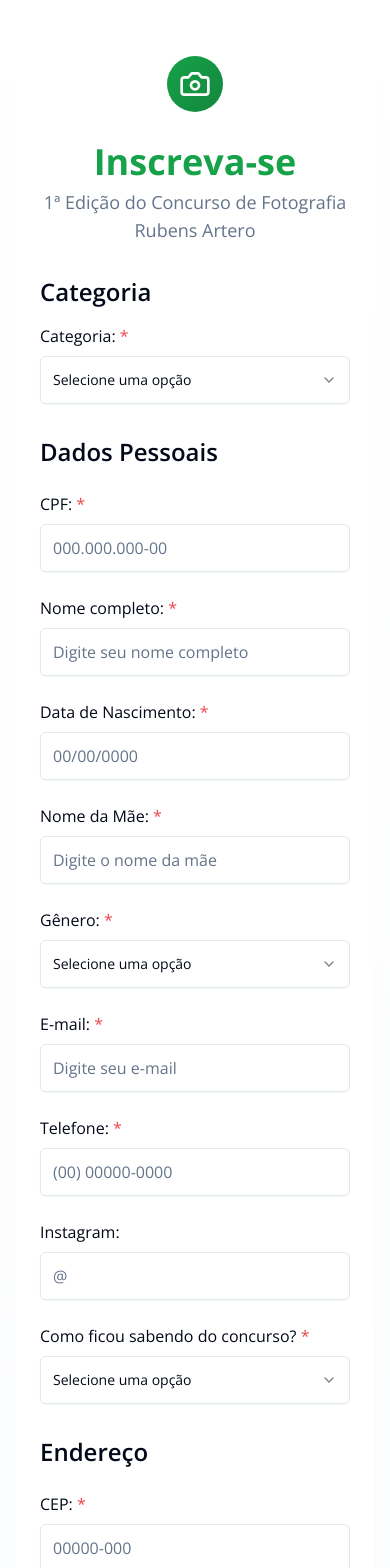
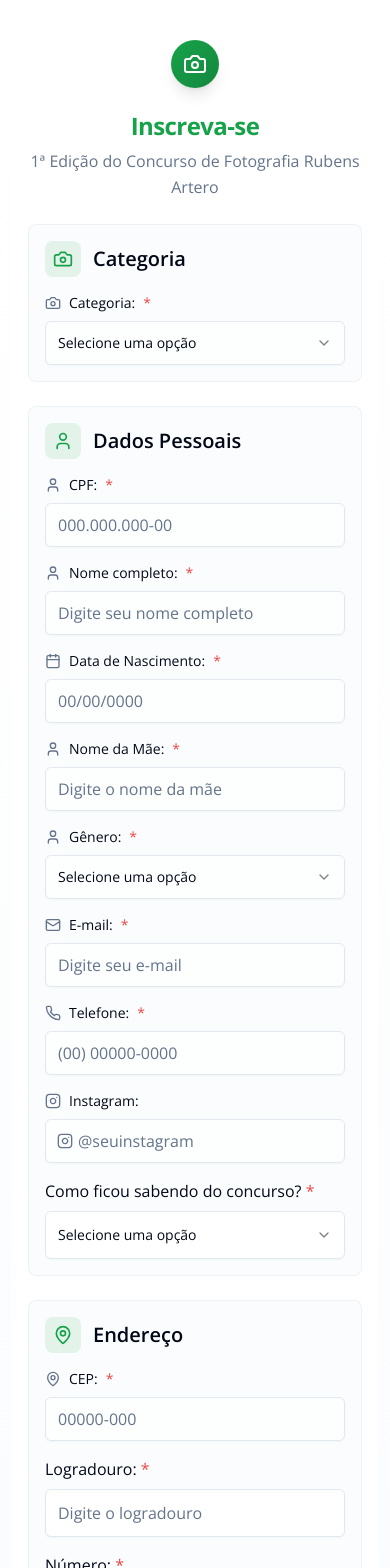
Before and after one commit to TatianaFlorentino/foto-form-design, a React (Vite) app: page / in a window 390 px wide. Shown: the top 1568 px of the page. Built offline with nearby package versions, Linux system fonts and the light colour scheme.

Commit message:
Improve form responsiveness
Make the form more visually appealing and accessible on different devices.

```diff
--- a/src/components/photography-contest-form.tsx
+++ b/src/components/photography-contest-form.tsx
@@ -159,36 +159,42 @@ Ao aceitar este termo, você declara estar ciente e concordar com as práticas d
   };
 
   return (
-    <div className="min-h-screen bg-gradient-bg py-8 px-4">
-      <div className="max-w-4xl mx-auto">
-        <Card className="shadow-card border-0">
-          <CardHeader className="text-center pb-8">
-            <div className="flex items-center justify-center mb-6">
-              <div className="bg-gradient-primary p-3 rounded-full">
-                <Camera className="h-8 w-8 text-primary-foreground" />
+    <div className="min-h-screen bg-gradient-bg py-4 sm:py-8 px-3 sm:px-4">
+      <div className="max-w-5xl mx-auto">
+        <Card className="shadow-card border-0 backdrop-blur-sm bg-card/95">
+          <CardHeader className="text-center pb-6 sm:pb-8 px-4 sm:px-6">
+            <div className="flex items-center justify-center mb-4 sm:mb-6">
+              <div className="bg-gradient-primary p-3 sm:p-4 rounded-full shadow-lg animate-pulse">
+                <Camera className="h-6 w-6 sm:h-8 sm:w-8 text-primary-foreground" />
               </div>
             </div>
-            <h1 className="text-4xl font-heading font-bold text-primary mb-2">
+            <h1 className="text-2xl sm:text-3xl lg:text-4xl font-heading font-bold text-primary mb-2 tracking-tight">
               Inscreva-se
             </h1>
-            <p className="text-lg text-muted-foreground">
+            <p className="text-base sm:text-lg text-muted-foreground max-w-2xl mx-auto leading-relaxed">
               1ª Edição do Concurso de Fotografia Rubens Artero
             </p>
           </CardHeader>
 
-          <CardContent className="space-y-8">
-            <form onSubmit={handleSubmit(onSubmit)} className="space-y-8">
+          <CardContent className="space-y-6 sm:space-y-8 px-4 sm:px-6 pb-6 sm:pb-8">
+            <form onSubmit={handleSubmit(onSubmit)} className="space-y-6 sm:space-y-8">
               {/* Categoria */}
-              <div className="space-y-4">
-                <h2 className="text-2xl font-heading font-semibold text-foreground">
+              <div className="space-y-4 p-4 sm:p-6 bg-muted/30 rounded-lg border border-border/50">
+                <div className="flex items-center gap-3 mb-4">
+                  <div className="p-2 bg-primary/10 rounded-lg">
+                    <Camera className="h-5 w-5 text-primary" />
+                  </div>
+                  <h2 className="text-xl sm:text-2xl font-heading font-semibold text-foreground">
                     Categoria
                   </h2>
+                </div>
                 <div className="space-y-2">
-                  <Label htmlFor="category" className="text-base font-medium">
+                  <Label htmlFor="category" className="text-sm sm:text-base font-medium flex items-center gap-2">
+                    <Camera className="h-4 w-4 text-muted-foreground" />
                     Categoria: <span className="text-required">*</span>
                   </Label>
                   <Select value={watchedCategory} onValueChange={(value) => setValue("category", value)}>
-                    <SelectTrigger className="h-12 shadow-input">
+                    <SelectTrigger className="h-11 sm:h-12 shadow-input bg-background/50 hover:bg-background/80 transition-colors">
                       <SelectValue placeholder="Selecione uma opção" />
                     </SelectTrigger>
                     <SelectContent>
@@ -200,21 +206,29 @@ Ao aceitar este termo, você declara estar ciente e concordar com as práticas d
                     </SelectContent>
                   </Select>
                   {errors.category && (
-                    <p className="text-required text-sm">{errors.category.message}</p>
+                    <p className="text-required text-sm flex items-center gap-1">
+                      <span className="text-xs">⚠</span> {errors.category.message}
+                    </p>
                   )}
                 </div>
               </div>
 
               {/* Dados Pessoais */}
-              <div className="space-y-6">
-                <h2 className="text-2xl font-heading font-semibold text-foreground">
+              <div className="space-y-4 p-4 sm:p-6 bg-muted/30 rounded-lg border border-border/50">
+                <div className="flex items-center gap-3 mb-4">
+                  <div className="p-2 bg-primary/10 rounded-lg">
+                    <User className="h-5 w-5 text-primary" />
+                  </div>
+                  <h2 className="text-xl sm:text-2xl font-heading font-semibold text-foreground">
                     Dados Pessoais
                   </h2>
+                </div>
 
-                <div className="grid grid-cols-1 md:grid-cols-2 gap-6">
+                <div className="grid grid-cols-1 md:grid-cols-2 gap-4 sm:gap-6">
                   {/* CPF */}
                   <div className="space-y-2">
-                    <Label htmlFor="cpf" className="text-base font-medium">
+                    <Label htmlFor="cpf" className="text-sm sm:text-base font-medium flex items-center gap-2">
+                      <User className="h-4 w-4 text-muted-foreground" />
                       CPF: <span className="text-required">*</span>
                     </Label>
                     <InputMask
@@ -226,34 +240,40 @@ Ao aceitar este termo, você declara estar ciente e concordar com as práticas d
                         <Input
                           {...inputProps}
                           id="cpf"
-                          className="h-12 shadow-input"
+                          className="h-11 sm:h-12 shadow-input bg-background/50 hover:bg-background/80 transition-colors"
                         />
                       )}
                     </InputMask>
                     {errors.cpf && (
-                      <p className="text-required text-sm">{errors.cpf.message}</p>
+                      <p className="text-required text-sm flex items-center gap-1">
+                        <span className="text-xs">⚠</span> {errors.cpf.message}
+                      </p>
                     )}
                   </div>
 
                   {/* Nome Completo */}
                   <div className="space-y-2">
-                    <Label htmlFor="fullName" className="text-base font-medium">
+                    <Label htmlFor="fullName" className="text-sm sm:text-base font-medium flex items-center gap-2">
+                      <User className="h-4 w-4 text-muted-foreground" />
                       Nome completo: <span className="text-required">*</span>
                     </Label>
                     <Input
                       id="fullName"
                       placeholder="Digite seu nome completo"
-                      className="h-12 shadow-input"
+                      className="h-11 sm:h-12 shadow-input bg-background/50 hover:bg-background/80 transition-colors"
                       {...register("fullName")}
                     />
                     {errors.fullName && (
-                      <p className="text-required text-sm">{errors.fullName.message}</p>
+                      <p className="text-required text-sm flex items-center gap-1">
+                        <span className="text-xs">⚠</span> {errors.fullName.message}
+                      </p>
                     )}
                   </div>
 
                   {/* Data de Nascimento */}
                   <div className="space-y-2">
-                    <Label htmlFor="birthDate" className="text-base font-medium">
+                    <Label htmlFor="birthDate" className="text-sm sm:text-base font-medium flex items-center gap-2">
+                      <Calendar className="h-4 w-4 text-muted-foreground" />
                       Data de Nascimento: <span className="text-required">*</span>
                     </Label>
                     <InputMask
@@ -265,38 +285,44 @@ Ao aceitar este termo, você declara estar ciente e concordar com as práticas d
                         <Input
                           {...inputProps}
                           id="birthDate"
-                          className="h-12 shadow-input"
+                          className="h-11 sm:h-12 shadow-input bg-background/50 hover:bg-background/80 transition-colors"
                         />
                       )}
                     </InputMask>
                     {errors.birthDate && (
-                      <p className="text-required text-sm">{errors.birthDate.message}</p>
+                      <p className="text-required text-sm flex items-center gap-1">
+                        <span className="text-xs">⚠</span> {errors.birthDate.message}
+                      </p>
                     )}
                   </div>
 
                   {/* Nome da Mãe */}
                   <div className="space-y-2">
-                    <Label htmlFor="motherName" className="text-base font-medium">
+                    <Label htmlFor="motherName" className="text-sm sm:text-base font-medium flex items-center gap-2">
+                      <User className="h-4 w-4 text-muted-foreground" />
                       Nome da Mãe: <span className="text-required">*</span>
                     </Label>
                     <Input
                       id="motherName"
                       placeholder="Digite o nome da mãe"
-                      className="h-12 shadow-input"
+                      className="h-11 sm:h-12 shadow-input bg-background/50 hover:bg-background/80 transition-colors"
                       {...register("motherName")}
                     />
                     {errors.motherName && (
-                      <p className="text-required text-sm">{errors.motherName.message}</p>
+                      <p className="text-required text-sm flex items-center gap-1">
+                        <span className="text-xs">⚠</span> {errors.motherName.message}
+                      </p>
                     )}
                   </div>
 
                   {/* Gênero */}
                   <div className="space-y-2">
-                    <Label htmlFor="gender" className="text-base font-medium">
+                    <Label htmlFor="gender" className="text-sm sm:text-base font-medium flex items-center gap-2">
+                      <User className="h-4 w-4 text-muted-foreground" />
                       Gênero: <span className="text-required">*</span>
                     </Label>
                     <Select value={watchedGender} onValueChange={(value) => setValue("gender", value)}>
-                      <SelectTrigger className="h-12 shadow-input">
+                      <SelectTrigger className="h-11 sm:h-12 shadow-input bg-background/50 hover:bg-background/80 transition-colors">
                         <SelectValue placeholder="Selecione uma opção" />
                       </SelectTrigger>
                       <SelectContent>
@@ -308,30 +334,36 @@ Ao aceitar este termo, você declara estar ciente e concordar com as práticas d
                       </SelectContent>
                     </Select>
                     {errors.gender && (
-                      <p className="text-required text-sm">{errors.gender.message}</p>
+                      <p className="text-required text-sm flex items-center gap-1">
+                        <span className="text-xs">⚠</span> {errors.gender.message}
+                      </p>
                     )}
                   </div>
 
                   {/* E-mail */}
                   <div className="space-y-2">
-                    <Label htmlFor="email" className="text-base font-medium">
+                    <Label htmlFor="email" className="text-sm sm:text-base font-medium flex items-center gap-2">
+                      <Mail className="h-4 w-4 text-muted-foreground" />
                       E-mail: <span className="text-required">*</span>
                     </Label>
                     <Input
                       id="email"
                       type="email"
                       placeholder="Digite seu e-mail"
-                      className="h-12 shadow-input"
+                      className="h-11 sm:h-12 shadow-input bg-background/50 hover:bg-background/80 transition-colors"
                       {...register("email")}
                     />
                     {errors.email && (
-                      <p className="text-required text-sm">{errors.email.message}</p>
+                      <p className="text-required text-sm flex items-center gap-1">
+                        <span className="text-xs">⚠</span> {errors.email.message}
+                      </p>
                     )}
                   </div>
 
                   {/* Telefone */}
                   <div className="space-y-2">
-                    <Label htmlFor="phone" className="text-base font-medium">
+                    <Label htmlFor="phone" className="text-sm sm:text-base font-medium flex items-center gap-2">
+                      <Phone className="h-4 w-4 text-muted-foreground" />
                       Telefone: <span className="text-required">*</span>
                     </Label>
                     <InputMask
@@ -343,27 +375,31 @@ Ao aceitar este termo, você declara estar ciente e concordar com as práticas d
                         <Input
                           {...inputProps}
                           id="phone"
-                          className="h-12 shadow-input"
+                          className="h-11 sm:h-12 shadow-input bg-background/50 hover:bg-background/80 transition-colors"
                         />
                       )}
                     </InputMask>
                     {errors.phone && (
-                      <p className="text-required text-sm">{errors.phone.message}</p>
+                      <p className="text-required text-sm flex items-center gap-1">
+                        <span className="text-xs">⚠</span> {errors.phone.message}
+                      </p>
                     )}
                   </div>
 
                   {/* Instagram */}
                   <div className="space-y-2">
-                    <Label htmlFor="instagram" className="text-base font-medium">
+                    <Label htmlFor="instagram" className="text-sm sm:text-base font-medium flex items-center gap-2">
+                      <Instagram className="h-4 w-4 text-muted-foreground" />
                       Instagram:
                     </Label>
                     <div className="relative">
                       <Input
                         id="instagram"
-                        placeholder="@"
-                        className="h-12 shadow-input pl-3"
+                        placeholder="@seuinstagram"
+                        className="h-11 sm:h-12 shadow-input bg-background/50 hover:bg-background/80 transition-colors pl-8"
                         {...register("instagram")}
                       />
+                      <Instagram className="absolute left-3 top-1/2 transform -translate-y-1/2 h-4 w-4 text-muted-foreground" />
                     </div>
                   </div>
                 </div>
@@ -392,15 +428,21 @@ Ao aceitar este termo, você declara estar ciente e concordar com as práticas d
               </div>
 
               {/* Endereço */}
-              <div className="space-y-6">
-                <h2 className="text-2xl font-heading font-semibold text-foreground">
+              <div className="space-y-4 p-4 sm:p-6 bg-muted/30 rounded-lg border border-border/50">
+                <div className="flex items-center gap-3 mb-4">
+                  <div className="p-2 bg-primary/10 rounded-lg">
+                    <MapPin className="h-5 w-5 text-primary" />
+                  </div>
+                  <h2 className="text-xl sm:text-2xl font-heading font-semibold text-foreground">
                     Endereço
                   </h2>
+                </div>
 
-                <div className="grid grid-cols-1 md:grid-cols-2 gap-6">
+                <div className="grid grid-cols-1 md:grid-cols-2 gap-4 sm:gap-6">
                   {/* CEP */}
                   <div className="space-y-2">
-                    <Label htmlFor="cep" className="text-base font-medium">
+                    <Label htmlFor="cep" className="text-sm sm:text-base font-medium flex items-center gap-2">
+                      <MapPin className="h-4 w-4 text-muted-foreground" />
                       CEP: <span className="text-required">*</span>
                     </Label>
                     <InputMask
@@ -412,12 +454,14 @@ Ao aceitar este termo, você declara estar ciente e concordar com as práticas d
                         <Input
                           {...inputProps}
                           id="cep"
-                          className="h-12 shadow-input"
+                          className="h-11 sm:h-12 shadow-input bg-background/50 hover:bg-background/80 transition-colors"
                         />
                       )}
                     </InputMask>
                     {errors.cep && (
-                      <p className="text-required text-sm">{errors.cep.message}</p>
+                      <p className="text-required text-sm flex items-center gap-1">
+                        <span className="text-xs">⚠</span> {errors.cep.message}
+                      </p>
                     )}
                   </div>
 
@@ -501,12 +545,17 @@ Ao aceitar este termo, você declara estar ciente e concordar com as práticas d
               </div>
 
               {/* Dados Bancários */}
-              <div className="space-y-6">
-                <h2 className="text-2xl font-heading font-semibold text-foreground">
+              <div className="space-y-4 p-4 sm:p-6 bg-muted/30 rounded-lg border border-border/50">
+                <div className="flex items-center gap-3 mb-4">
+                  <div className="p-2 bg-primary/10 rounded-lg">
+                    <Building2 className="h-5 w-5 text-primary" />
+                  </div>
+                  <h2 className="text-xl sm:text-2xl font-heading font-semibold text-foreground">
                     Dados Bancários
                   </h2>
+                </div>
 
-                <div className="grid grid-cols-1 md:grid-cols-2 gap-6">
+                <div className="grid grid-cols-1 md:grid-cols-2 gap-4 sm:gap-6">
                   {/* Banco */}
                   <div className="space-y-2">
                     <Label htmlFor="bank" className="text-base font-medium">
@@ -586,10 +635,15 @@ Ao aceitar este termo, você declara estar ciente e concordar com as práticas d
               </div>
 
               {/* Termos e Condições */}
-              <div className="space-y-6">
-                <h2 className="text-2xl font-heading font-semibold text-foreground">
+              <div className="space-y-4 p-4 sm:p-6 bg-muted/30 rounded-lg border border-border/50">
+                <div className="flex items-center gap-3 mb-4">
+                  <div className="p-2 bg-primary/10 rounded-lg">
+                    <Mail className="h-5 w-5 text-primary" />
+                  </div>
+                  <h2 className="text-xl sm:text-2xl font-heading font-semibold text-foreground">
                     Termos e Condições
                   </h2>
+                </div>
 
                 <div className="space-y-4">
                   {/* Cessão de Direitos */}
@@ -665,21 +719,21 @@ Ao aceitar este termo, você declara estar ciente e concordar com as práticas d
               </div>
 
               {/* Botão de Envio */}
-              <div className="flex justify-center pt-6">
+              <div className="flex justify-center pt-6 sm:pt-8">
                 <Button
                   type="submit"
                   size="lg"
                   disabled={isSubmitting}
-                  className="min-w-[200px] h-12 bg-gradient-primary hover:bg-primary-hover transition-all duration-300"
+                  className="w-full sm:w-auto min-w-[250px] h-12 sm:h-14 text-base sm:text-lg bg-gradient-primary hover:bg-primary-hover transition-all duration-300 shadow-lg hover:shadow-xl transform hover:scale-105"
                 >
                   {isSubmitting ? (
                     <>
-                      <div className="animate-spin rounded-full h-4 w-4 border-b-2 border-white mr-2"></div>
+                      <div className="animate-spin rounded-full h-5 w-5 border-b-2 border-white mr-3"></div>
                       Enviando...
                     </>
                   ) : (
                     <>
-                      <Camera className="h-4 w-4 mr-2" />
+                      <Camera className="h-5 w-5 mr-3" />
                       Fazer Inscrição
                     </>
                   )}
```
Lines whose indentation alone changed are shown as unchanged.
